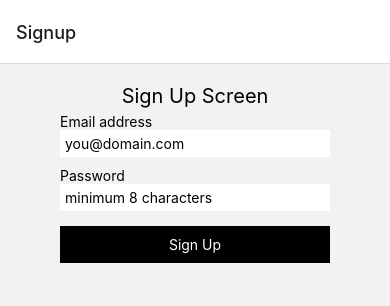
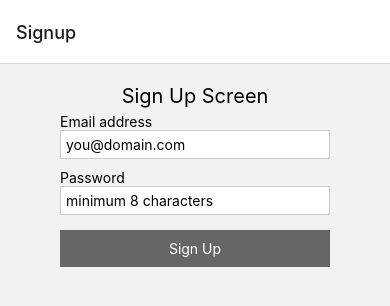
Before and after one commit to deborawein/CrossApp, a React Native app: screen / in a window 390 px wide. Shown: the top 306 px of the page. Built offline with nearby package versions, Linux system fonts and the light colour scheme.

Commit message:
adding form validation with controlled elements

```diff
--- a/screens/SignUp.js
+++ b/screens/SignUp.js
@@ -4,14 +4,44 @@ import { useEffect, useState } from "react";
 
 export function SignUpScreen ( props ) {
     const [email, setEmail] = useState("")
+    const [validEmail, setValidEmail] = useState(false)
     const [password, setPassword] = useState("")
+    const [validPassword, setValidPassword] = useState(false)
+    const [validForm, setValidForm] = useState(false)
+
+    useEffect( () =>{
+        if(email.indexOf('@') > 0) {
+            setValidEmail(true)
+        }
+        else {
+            setValidEmail(false)
+        }
+    }, [email])
+
+    useEffect( () =>{
+        if(password.length >= 8){
+            setValidPassword(true)
+        }
+        else{
+            setValidPassword(false)
+        }
+    }, [password])
+
+    useEffect(() => {
+        if(validEmail && validPassword) {
+            setValidForm(true)
+        }
+        else {
+            setValidForm(false)
+        }
+    })
     return (
       <View style={styles.page}>
         <Text style={styles.title}>Sign Up Screen</Text>
         <View style={styles.inputGroup}>
             <Text>Email address</Text>
             <TextInput
-            style={styles.input}
+            style={(validEmail) ? styles.validInput : styles.input}
             placeholder="you@domain.com"
             value={email}
             onChangeText={(emailText) => setEmail(emailText)}
@@ -20,14 +50,15 @@ export function SignUpScreen ( props ) {
         <View style={styles.inputGroup}>
             <Text>Password</Text>
             <TextInput
-                style={styles.input}
+                style={(validPassword) ? styles.validInput : styles.input}
                 placeholder='minimum 8 characters'
                 value={password}
                 onChangeText={(passwordText) => setPassword(passwordText)}
                 secureTextEntry={true}
             />
         </View>
-        <TouchableOpacity style={styles.button}>
+        <TouchableOpacity style={(validForm) ? styles.button : styles.buttonDisabled}
+            disabled={(validForm) ? false : true}>
             <Text style={styles.buttonText}>Sign Up</Text>
 
         </TouchableOpacity>
@@ -48,18 +79,31 @@ export function SignUpScreen ( props ) {
     input: {
         backgroundColor: '#ffffff',
         padding: 5,
+        borderWidth: 1,
+        borderColor: "#cccccc",
 
+    },
+    validInput: {
+        borderColor: "green",
+        borderWidth: 1,
+        backgroundColor: '#ffffff',
+        padding: 5,
     },
     inputGroup: {
         marginVertical: 5,
     },
     button: {
-        backgroundColor: '#000000',
+        backgroundColor: 'green',
         padding: 10,
         marginVertical: 10,
     },
     buttonText: {
         color: '#ffffff',
         textAlign: 'center',
+    },
+    buttonDisabled: {
+        backgroundColor: '#666666',
+        padding: 10,
+        marginVertical: 10,
     }
   })
```
